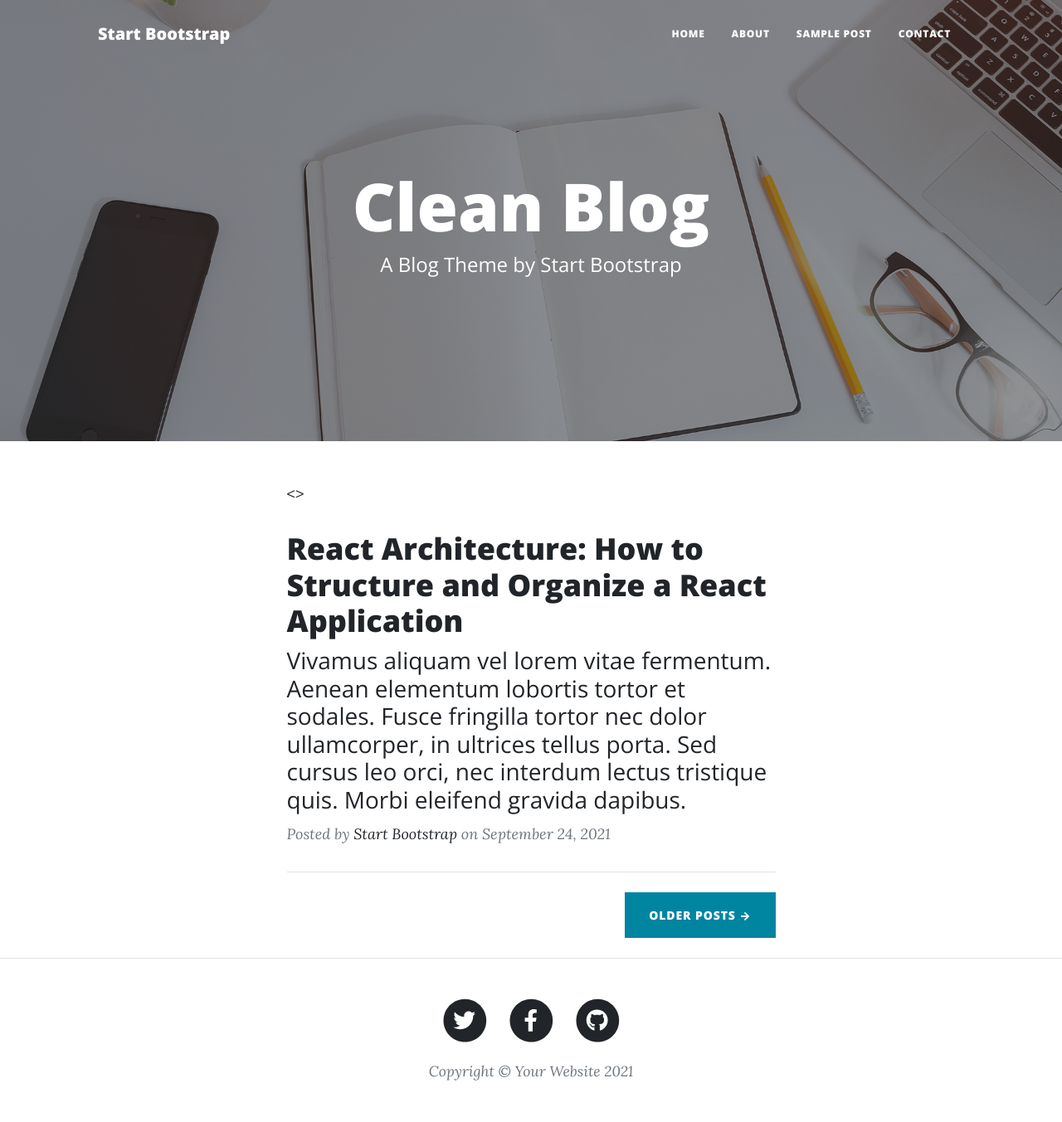
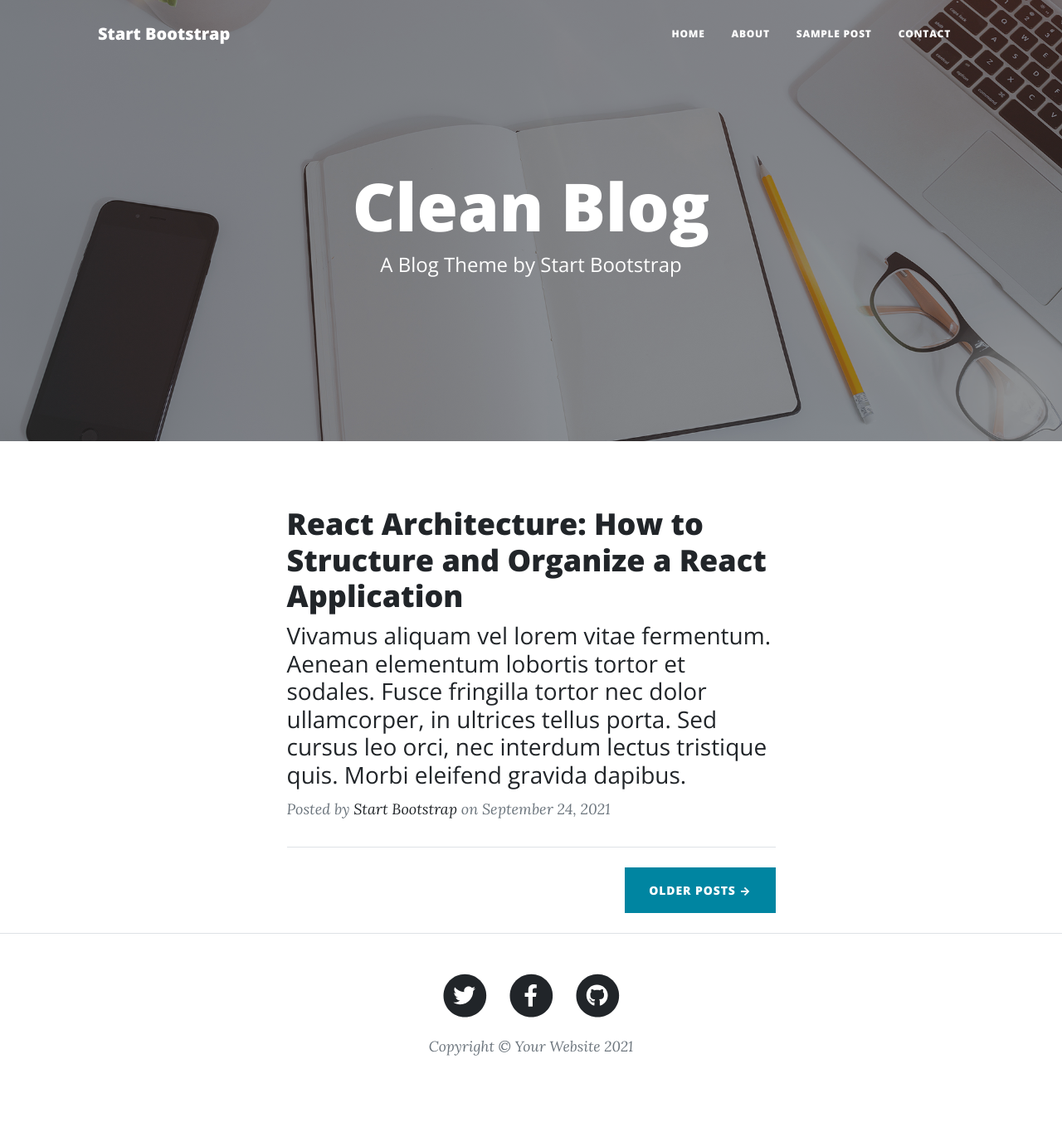
Before and after one commit to jBesic/jBesic.github.io, a Jekyll site: the page built from index.html, in a window 1280 px wide. Shown: the whole page at 83% size. Built offline with Jekyll 4.4.1, drawn with Linux system fonts in a browser that asks for light colours; after the commit the page ends 1323 px from its top, so only the background shows below that.

Commit message:
Update index.html

```diff
--- a/index.html
+++ b/index.html
@@ -20,7 +20,7 @@
     <div class="row gx-4 gx-lg-5 justify-content-center">
         <div class="col-md-10 col-lg-8 col-xl-7">
             {% for post in site.posts %}
-            <>
+                <div>
                     <!-- Post preview-->
                     <div class="post-preview">
                         <a href="{{ post.url | prepend: site.baseurl }}">
@@ -35,7 +35,7 @@
                     </div>
                     <!-- Divider-->
                     <hr class="my-4" />
-            </>
+                </div>
             {% endfor %}
 
             <!-- Pager-->
```
Lines whose indentation alone changed are shown as unchanged.
